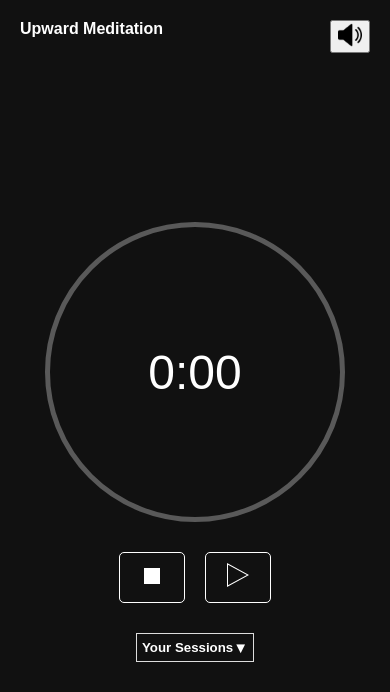
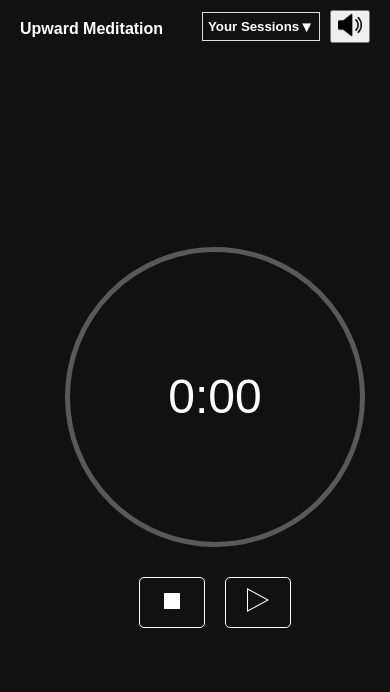
Before and after one commit to jkobb510/MeditationApp, a React app: page / in a window 390 px wide. Shown: the top 692 px of the page. Built offline with nearby package versions, Linux system fonts and the light colour scheme.

Commit message:
mobile view

```diff
--- a/src/App.css
+++ b/src/App.css
@@ -23,14 +23,41 @@ body {
 }
 
 .collapsible-header {
+  position: absolute;
+  top: 2px;
+  right: 70px;
   display: flex;
   justify-content: space-between;
   align-items: center;
   padding: 5px;
   cursor: pointer;
   border: 1px solid #ddd;
-  margin-top: 20px;
+  margin-top: 10px;
 }
+.graph {
+  position: absolute;
+  top: 10px;
+  right: 20px;
+  width: 320px;
+  height: 50%;
+  margin-top: 40px;
+  margin-right: 5px;
+  padding-bottom: 10px;
+  background-color: black;
+  border: solid;
+  border-color: grey;
+}
+
+@media (max-width: 500px) {
+  .graph {
+    width: 80%;
+    height: 35%;
+    left: 50%;
+    transform: translateX(-50%);
+    right: auto;
+  }
+}
+
 
 .collapsible-header h3 {
   margin: 0;
@@ -49,7 +76,7 @@ body {
 
 .top-right {
   position: absolute;
-  top: 20px;
+  top: 10px;
   right: 20px;
 }
 .top-left {
@@ -67,6 +94,8 @@ body {
   padding: 20px;
   text-align: center;
   margin: 20px;
+  background-color: #111111;
+  width: 100%;
 }
 #timerCircle {
   width: 300px;
--- a/src/Components/Buttons/Sessions/TimeGraph.js
+++ b/src/Components/Buttons/Sessions/TimeGraph.js
@@ -125,7 +125,7 @@ const TimeGraph = () => {
   }, [logs]);
 
   return (
-    <div style={{ width: "100%", height: 300, marginTop: 20 }}>
+    <div className="graph">
       <h5>Your Records This Week</h5>
       <canvas ref={chartRef}></canvas>
     </div>
```
